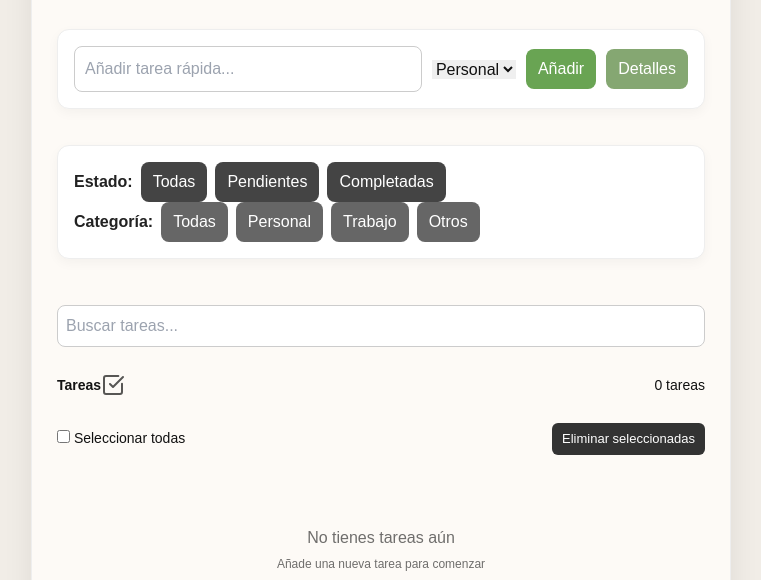
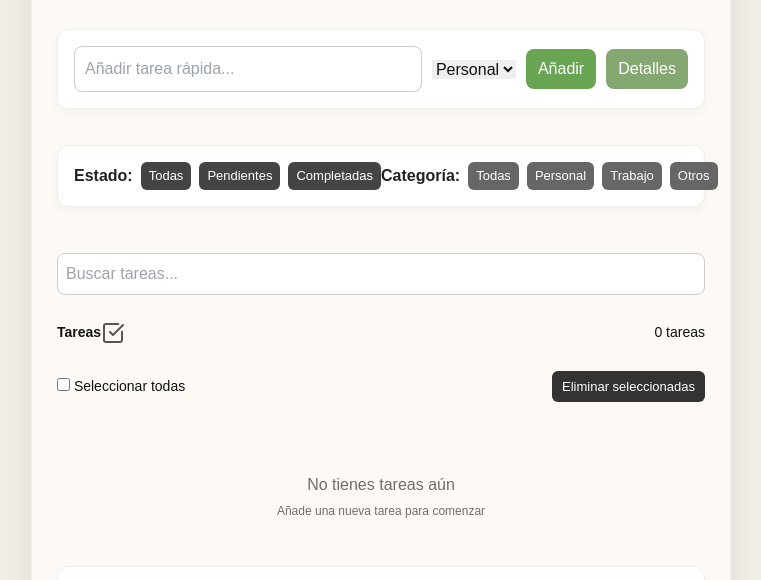
Before and after one commit to JCCLN19952008/taskflow-project, a website: page index.html in a window 1280 px wide. Shown: the part 200-780 px from the top of the page, without its empty margins (259-1020 px from the left). Drawn offline with nearby package versions, Linux system fonts and the light colour scheme.

Commit message:
Retoques 2

```diff
--- a/style.css
+++ b/style.css
@@ -144,13 +144,16 @@ button:hover {
   display: flex;
   justify-content: space-between;
   align-items: center;
-  flex-wrap: wrap;
+  flex-wrap: 100%;
 }
 
 .filter-group {
   display: flex;
   gap: 8px;
   align-items: center;
+}
+.category-filter{
+margin-left: auto;
 }
 .filter-group span {
 color: #222;
@@ -160,9 +163,19 @@ font-weight: 600;
 .filter-group button {
   background: #444;
 }
+.filter-group button {
+  padding: 4px 8px;
+  font-size: 13px;
+  border-radius: 6px ;
+}
 
 .category-filter button {
   background: #666;
+}
+.category-group button {
+  padding: 4px 8px;
+  font-size: 13px;
+  border-radius: 6px ;
 }
 
 .category-filter button:hover {
```
